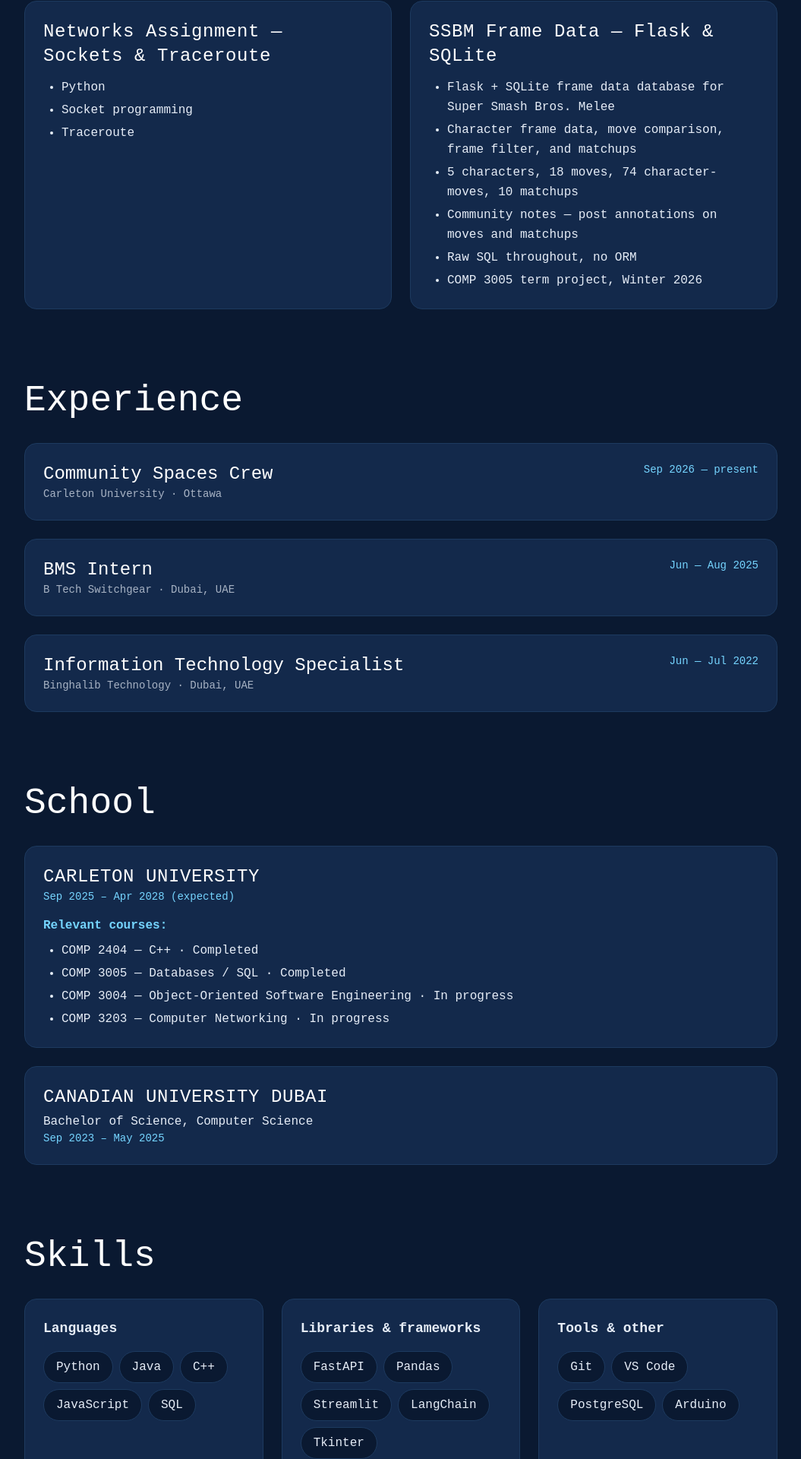
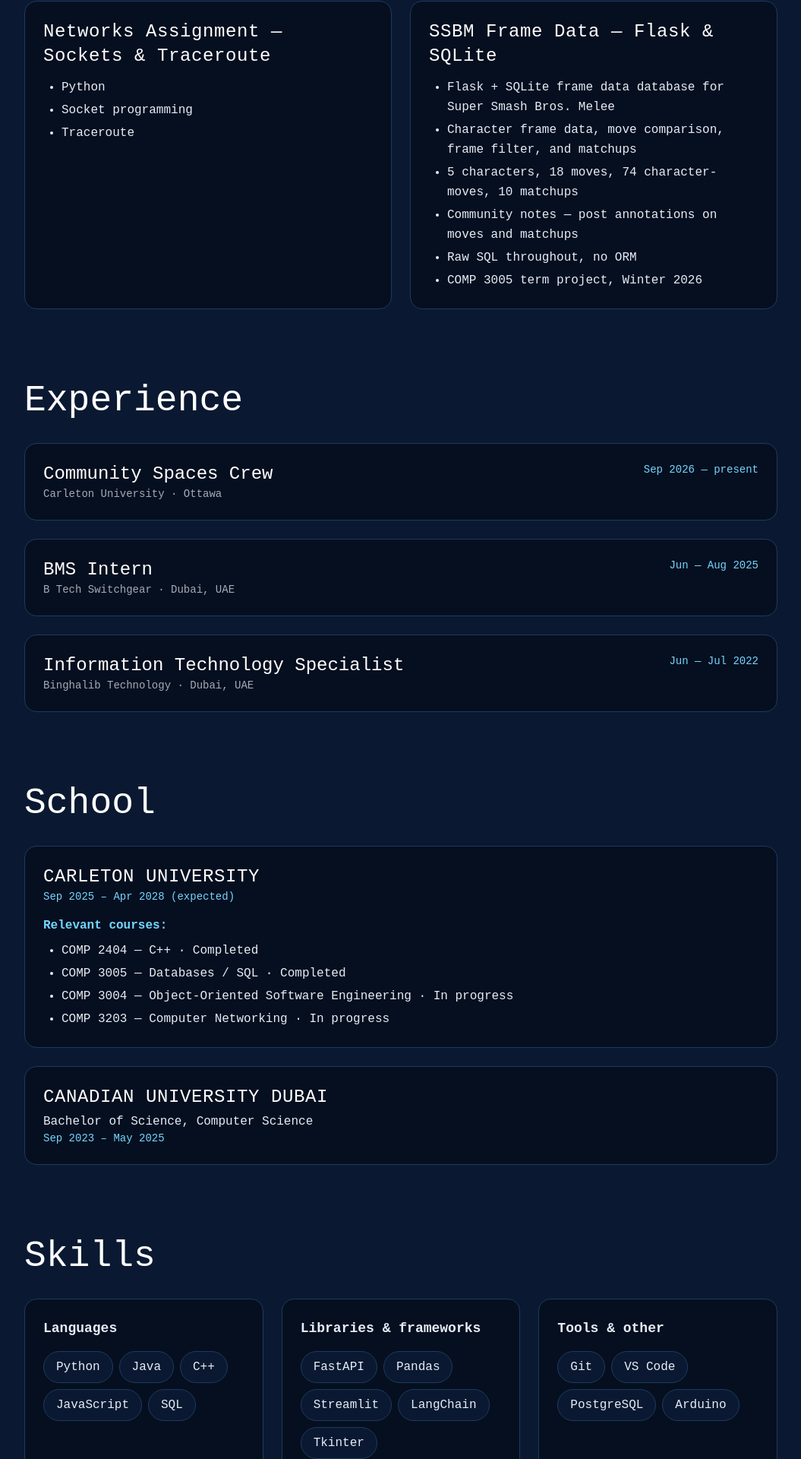
Before and after one commit to memindanao/memindanao, a React (Vite) app: page / in a window 1280 px wide. Shown: the part 2494-4414 px from the top of the page at 76% size, without its empty margins (112-1167 px from the left). Built offline with nearby package versions, Linux system fonts and the light colour scheme.

Commit message:
Darker cards for Projects, Experience, Education, Skills, Resume, Contact

```diff
--- a/src/App.jsx
+++ b/src/App.jsx
@@ -286,7 +286,7 @@ export default function App() {
             {projects.map((p) => (
               <article
                 key={p.title}
-                className="rounded-2xl border border-navy-700 bg-navy-800 p-6 transition duration-200 hover:-translate-y-1 hover:border-sky-300 hover:shadow-lg hover:shadow-sky-300/10"
+                className="rounded-2xl border border-navy-700 bg-navy-950 p-6 transition duration-200 hover:-translate-y-1 hover:border-sky-300 hover:shadow-lg hover:shadow-sky-300/10"
               >
                 {/* Titles render as written (no forced uppercase) so
                     "reCASHa" keeps its casing — changed 2026-11-15. */}
@@ -327,7 +327,7 @@ export default function App() {
           <SectionHeading>Experience</SectionHeading>
           <div className="mt-8 space-y-6">
             {experience.map((job) => (
-              <article key={job.role} className="rounded-2xl border border-navy-700 bg-navy-800 p-6">
+              <article key={job.role} className="rounded-2xl border border-navy-700 bg-navy-950 p-6">
                 <div className="flex flex-wrap justify-between gap-2">
                   <h3 className="font-heading text-2xl text-white">
                     {job.role}
@@ -346,7 +346,7 @@ export default function App() {
           <SectionHeading>School</SectionHeading>
           <div className="mt-8 space-y-6">
             {education.map((e) => (
-              <article key={e.school} className="rounded-2xl border border-navy-700 bg-navy-800 p-6">
+              <article key={e.school} className="rounded-2xl border border-navy-700 bg-navy-950 p-6">
                 <h3 className="font-heading text-2xl uppercase tracking-wide text-white">{e.school}</h3>
                 {e.degree ? <p className="mt-1">{e.degree}</p> : null}
                 {e.dates ? <p className="text-sm text-sky-300">{e.dates}</p> : null}
@@ -375,7 +375,7 @@ export default function App() {
           <SectionHeading>Skills</SectionHeading>
           <div className="mt-8 grid gap-6 md:grid-cols-3">
             {skillGroups.map((g) => (
-              <div key={g.group} className="rounded-2xl border border-navy-700 bg-navy-800 p-6">
+              <div key={g.group} className="rounded-2xl border border-navy-700 bg-navy-950 p-6">
                 <h3 className="text-lg font-bold">{g.group}</h3>
                 <div className="mt-4 flex flex-wrap gap-2">
                   {g.skills.map((s) => (
@@ -392,7 +392,7 @@ export default function App() {
         {/* --- 6. RESUME DOWNLOAD ---
             Boxed card (2026-11-17), matching the preview. */}
         <motion.section id="resume" {...fadeUp} className="py-12 text-center">
-          <div className="rounded-2xl border border-navy-700 bg-navy-800 px-6 py-12">
+          <div className="rounded-2xl border border-navy-700 bg-navy-950 px-6 py-12">
             <SectionHeading>Resume</SectionHeading>
             <p className="mx-auto mt-3 max-w-xl">
               Everything above, condensed into one PDF.
@@ -410,7 +410,7 @@ export default function App() {
             Boxed card with icon buttons (2026-11-17), matching the
             preview: heading "Contact", two rows of three buttons. */}
         <motion.section id="contact" {...fadeUp} className="py-12 text-center">
-          <div className="rounded-2xl border border-navy-700 bg-navy-800 px-6 py-12">
+          <div className="rounded-2xl border border-navy-700 bg-navy-950 px-6 py-12">
             <SectionHeading>Contact</SectionHeading>
             <div className="mx-auto mt-8 grid max-w-3xl gap-3 sm:grid-cols-2 lg:grid-cols-3">
               <a href={`mailto:${profile.email}`} className="flex items-center justify-center gap-2 rounded-xl border border-navy-700 bg-navy-900 px-4 py-3 transition hover:-translate-y-0.5 hover:border-sky-300">
```
